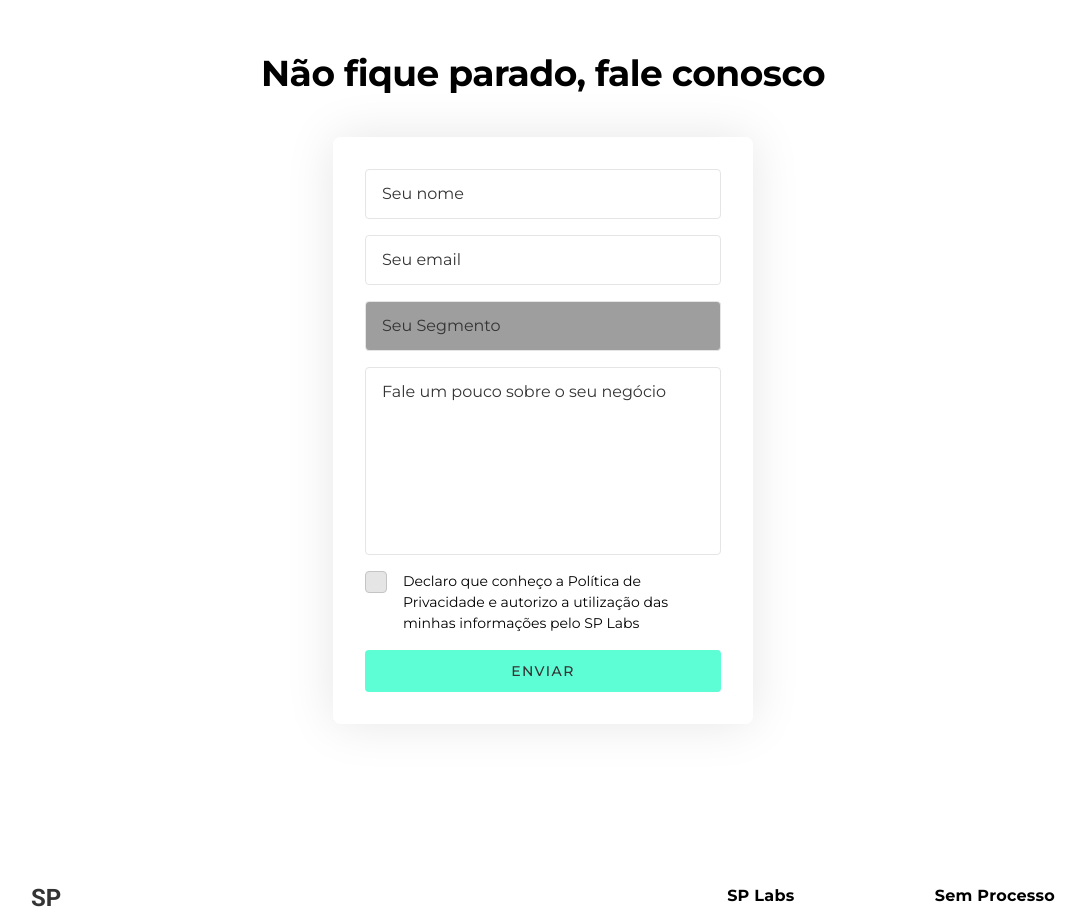
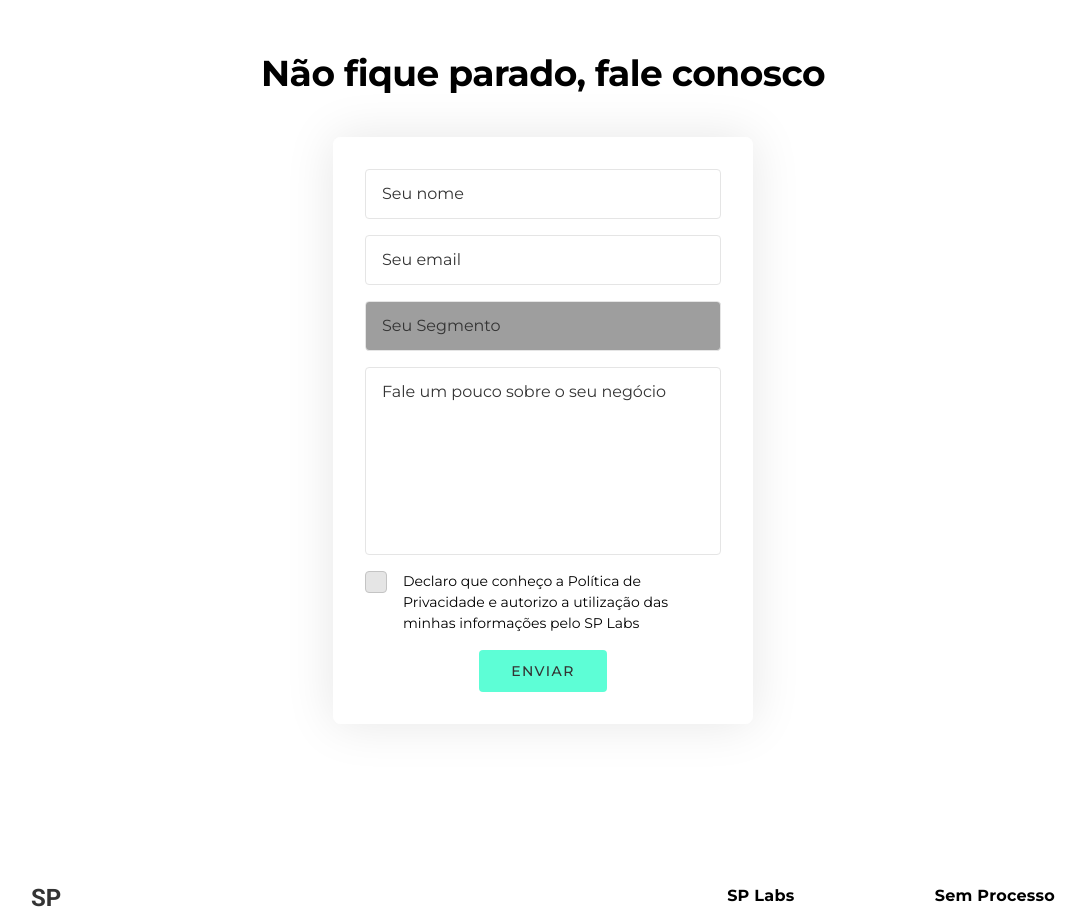
Before and after one commit to Renandp03/SP-labs_project, a React (Vite) app: page / in a window 1280 px wide. Shown: the part 2640-3554 px from the top of the page, without its empty margins (97-1183 px from the left). Built offline with nearby package versions, Linux system fonts and the light colour scheme; grey boxes are pictures that could not be loaded; a web font is replaced by a local one.

Commit message:
fix: contact form responsiveness

```diff
--- a/src/styles/components/Contact.sass
+++ b/src/styles/components/Contact.sass
@@ -24,8 +24,9 @@
     max-width: 420px
     height: auto
 
-    display: grid
-    grid-template-columns: 1fr
+    display: flex
+    flex-direction: column
+    align-items: center
 
     gap: 16px
     padding: 32px
@@ -41,6 +42,8 @@ input, textarea, select, option
         display: inline-block
 
 .Contact__Input, .Contact__Input--Big, .Contact__Input--Select
+    width: 100%
+
     padding: 12px 16px
     box-sizing: border-box
 
@@ -68,11 +71,6 @@ input, textarea, select, option
 
 .Contact__Input--Select:focus
     background: variables.$color-contact-input-bg url('../icons/Expand_More.svg') 95.5% 50% no-repeat rotate(180deg)
-
-.Select__Incon
-    position: absolute
-    top: 50%
-    right: 5px
 
 .Contact__Input:focus, .Contact__Input--Big:focus, .Contact__Input--Select:focus
     border: 1px solid variables.$color-primary--dark
--- a/src/styles/components/Video.sass
+++ b/src/styles/components/Video.sass
@@ -1,6 +1,7 @@
 @use '../variables.sass'
 
 .Video_Section
+    min-width: 390px
     display: grid
     align-items: center
     grid-template-columns: 1fr 1fr
--- a/src/styles/main.sass
+++ b/src/styles/main.sass
@@ -8,3 +8,8 @@ p
 
 *
     transition: .4s
+
+body
+    display: flex
+    flex-direction: column
+    align-items: center
```
